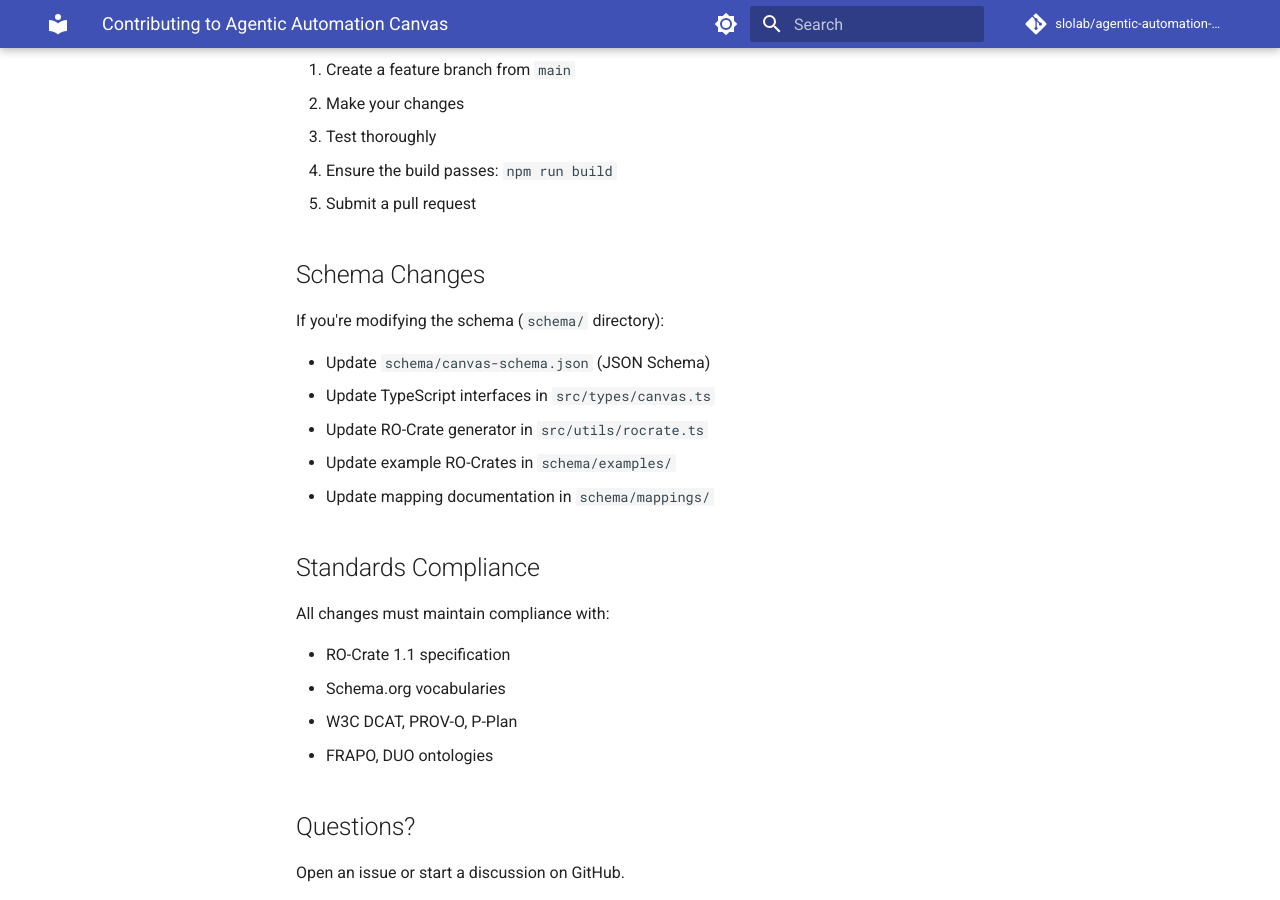
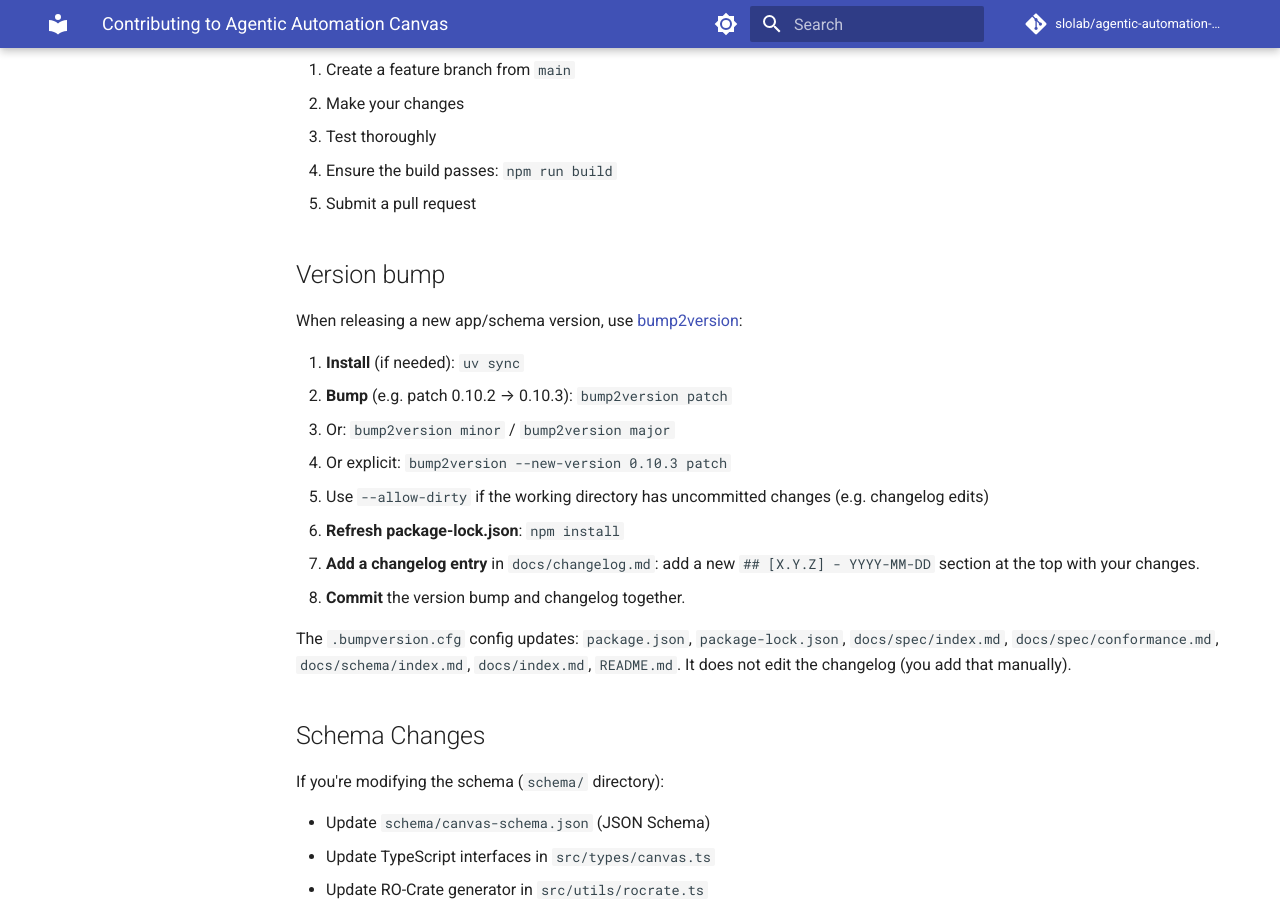
Before and after one commit to slolab/agentic-automation-canvas, an MkDocs documentation site: the page built from docs/CONTRIBUTING.md, in a window 1280 px wide and 900 px high, scrolled down 1349 px. Built offline with MkDocs 1.6.1 and Material for MkDocs 9.7.7, drawn with Linux system fonts in a browser that asks for light colours; comment, search, counter and statistics services are not loaded.

Commit message:
Add bump2version workflow for version bumps
- Add .bumpversion.cfg covering package.json, package-lock.json, pyproject.toml,
  docs (spec, schema, index, CONTRIBUTING), README
- Add bump2version to pyproject dev dependencies
- Sync pyproject.toml version to 0.10.2 (aligned with app/schema)
- Update CONTRIBUTING with bump2version instructions
- Update all 0.10.1 references to 0.10.2 in docs

Co-authored-by: Cursor <cursoragent@cursor.com>

```diff
--- a/docs/CONTRIBUTING.md
+++ b/docs/CONTRIBUTING.md
@@ -56,6 +56,21 @@ Thank you for your interest in contributing to the Agentic Automation Canvas pro
 4. Ensure the build passes: `npm run build`
 5. Submit a pull request
 
+## Version bump
+
+When releasing a new app/schema version, use [bump2version](https://github.com/c4urself/bump2version):
+
+1. **Install** (if needed): `uv sync`
+2. **Bump** (e.g. patch 0.10.2 → 0.10.3): `bump2version patch`
+   - Or: `bump2version minor` / `bump2version major`
+   - Or explicit: `bump2version --new-version 0.10.3 patch`
+   - Use `--allow-dirty` if the working directory has uncommitted changes (e.g. changelog edits)
+3. **Refresh package-lock.json**: `npm install`
+4. **Add a changelog entry** in `docs/changelog.md`: add a new `## [X.Y.Z] - YYYY-MM-DD` section at the top with your changes.
+5. **Commit** the version bump and changelog together.
+
+The `.bumpversion.cfg` config updates: `package.json`, `package-lock.json`, `docs/spec/index.md`, `docs/spec/conformance.md`, `docs/schema/index.md`, `docs/index.md`, `README.md`. It does not edit the changelog (you add that manually).
+
 ## Schema Changes
 
 If you're modifying the schema (`schema/` directory):
--- a/pyproject.toml
+++ b/pyproject.toml
@@ -1,6 +1,6 @@
 [project]
 name = "agentic-automation-canvas"
-version = "0.9.0"
+version = "0.10.2"
 description = "Agentic Automation Canvas - Schema tools and documentation"
 requires-python = ">=3.10"
 dependencies = [
@@ -15,7 +15,9 @@ dependencies = [
 # dev-dependencies moved to dependency-groups (see below)
 
 [dependency-groups]
-dev = []
+dev = [
+    "bump2version>=1.0.0",
+]
 
 [tool.hatch.build.targets.wheel]
 packages = []
```
Also changed, not shown: README.md (+1 -1 lines), docs/index.md (+1 -1 lines), docs/schema/index.md (+1 -1 lines), docs/spec/conformance.md (+1 -1 lines), docs/spec/index.md (+2 -2 lines), .bumpversion.cfg (added), 2 other files.
